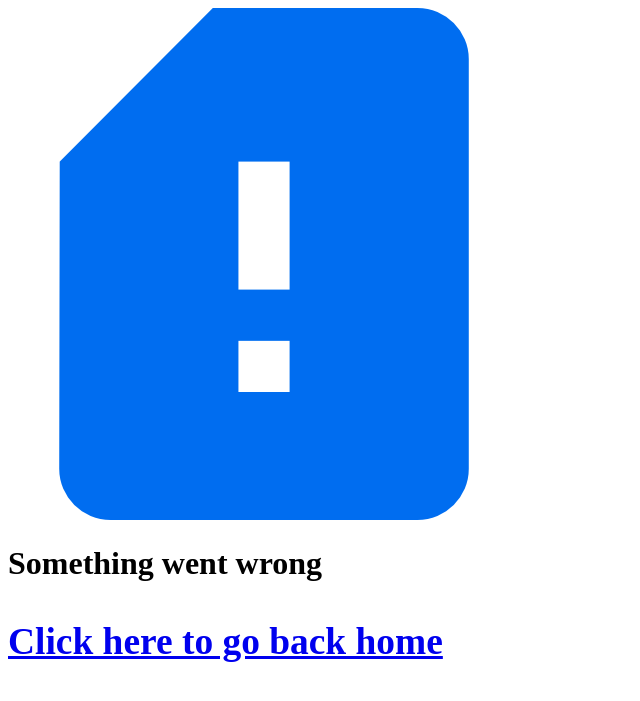
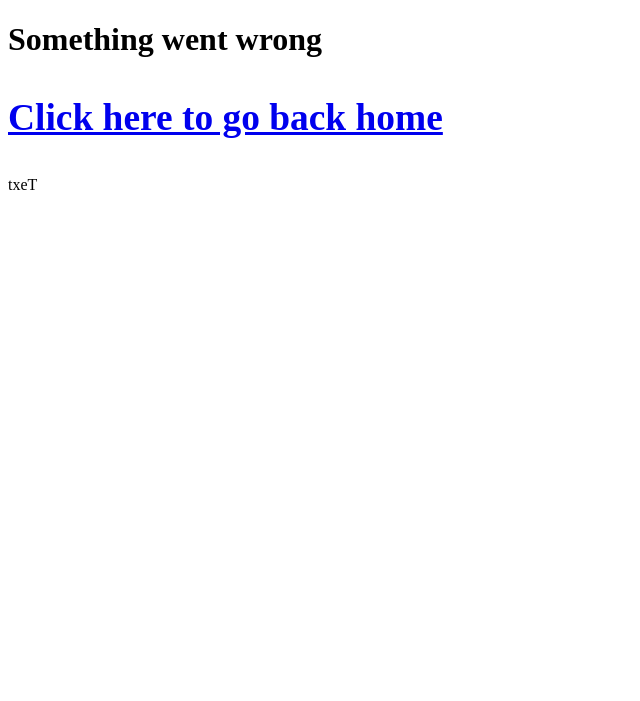
Before and after one commit to Sekams/Bucketlist, a Flask app: template app/templates/error.html in a window 1280 px wide. Shown: the top 701 px of the page, without its empty margins (0-640 px from the left). Run offline with Flask 2, Linux system fonts and the light colour scheme; the template is opened without the code that fills it, so the values that code supplies are empty; some libraries are stand-ins or nearby versions.

Commit message:
Modify the error.html file
Make some changes in the error.html file

```diff
--- a/app/templates/error.html
+++ b/app/templates/error.html
@@ -12,9 +12,10 @@
 
 <body>
     <div>
-        <img src="../static/img/exclamation-file.png">
+        <!--<img src="../static/img/exclamation-file.png">-->
         <h1>Something went wrong<h1>
             <a href="{{url_for('home')}}"><h3>Click here to go back home</h3></a>
     </div>
+    <bdo dir="rtl">Text</bdo>
 </body>
 </html>
```
